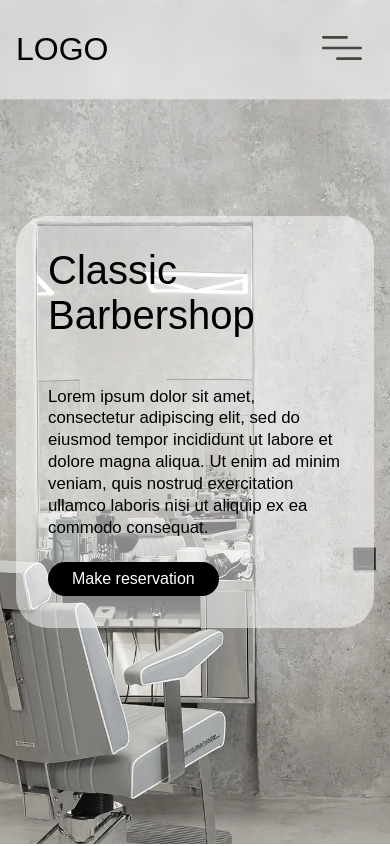
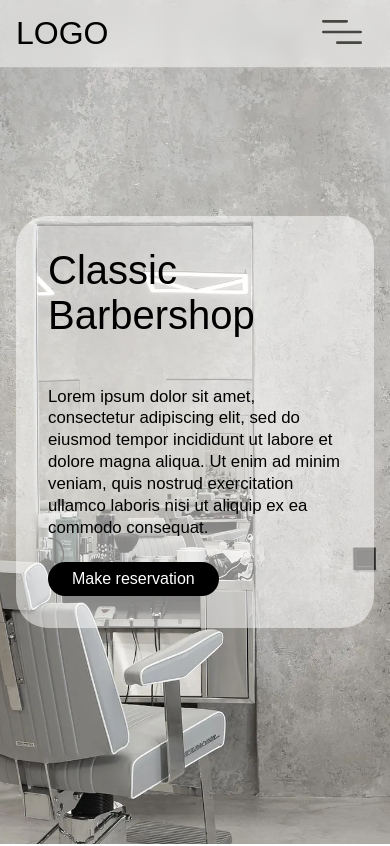
Before and after one commit to pkorneev/Barbershop-commerce, a React (Vite) app: page / in a window 390 px wide. Shown: the top 846 px of the page. Built offline with nearby package versions, Linux system fonts and the light colour scheme.

Commit message:
mobile header

```diff
--- a/src/components/mainPage/Header.jsx
+++ b/src/components/mainPage/Header.jsx
@@ -4,11 +4,24 @@ import { motion } from "framer-motion";
 import DesktopHeader from "./DesktopHeader";
 import MobileHeader from "./MobileHeader";
 import { Link } from "react-router-dom";
+import React, { useState, useEffect } from "react";
 const Header = () => {
+  const [screenWidth, setScreenWidth] = useState(window.innerWidth);
+
+  useEffect(() => {
+    const handleResize = () => {
+      setScreenWidth(window.innerWidth);
+    };
+    window.addEventListener("resize", handleResize);
+    return () => {
+      window.removeEventListener("resize", handleResize);
+    };
+  }, []);
+
   return (
     <div className={styles.headerWrapper}>
       <div className={styles.backgroundImage}></div>
-      <MobileHeader />
+      {screenWidth > 800 ? <DesktopHeader /> : <MobileHeader />}
       <Wrapper>
         <motion.div
           initial={{ opacity: 0, y: 40 }}
--- a/src/components/mainPage/MobileHeader.module.css
+++ b/src/components/mainPage/MobileHeader.module.css
@@ -14,7 +14,7 @@
     display: flex;
     justify-content: space-between;
     align-items: center;
-    padding: 1rem 1rem;
+    padding: 0 1rem;
 }
 .logo{
     text-decoration: none;
```
